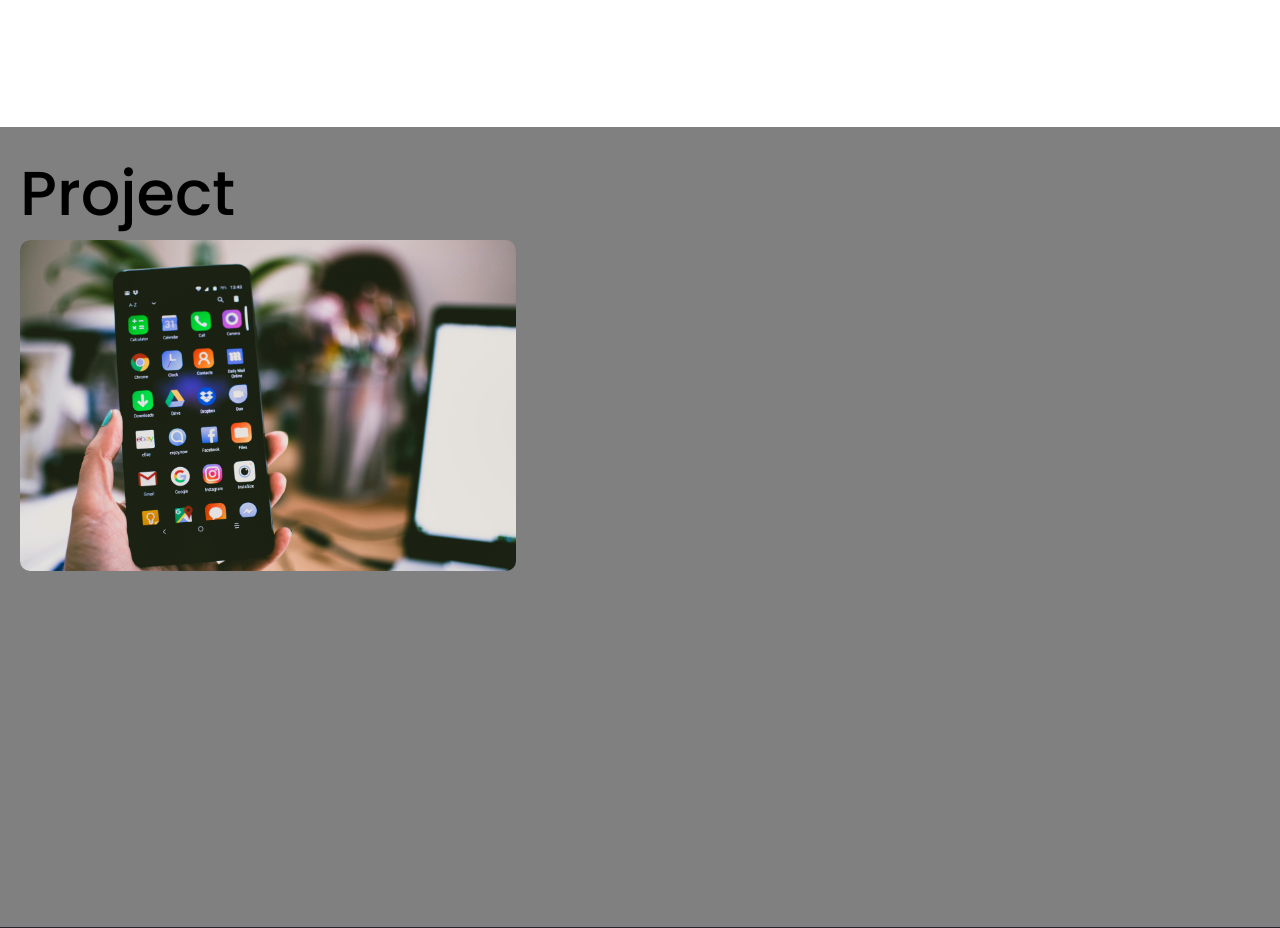
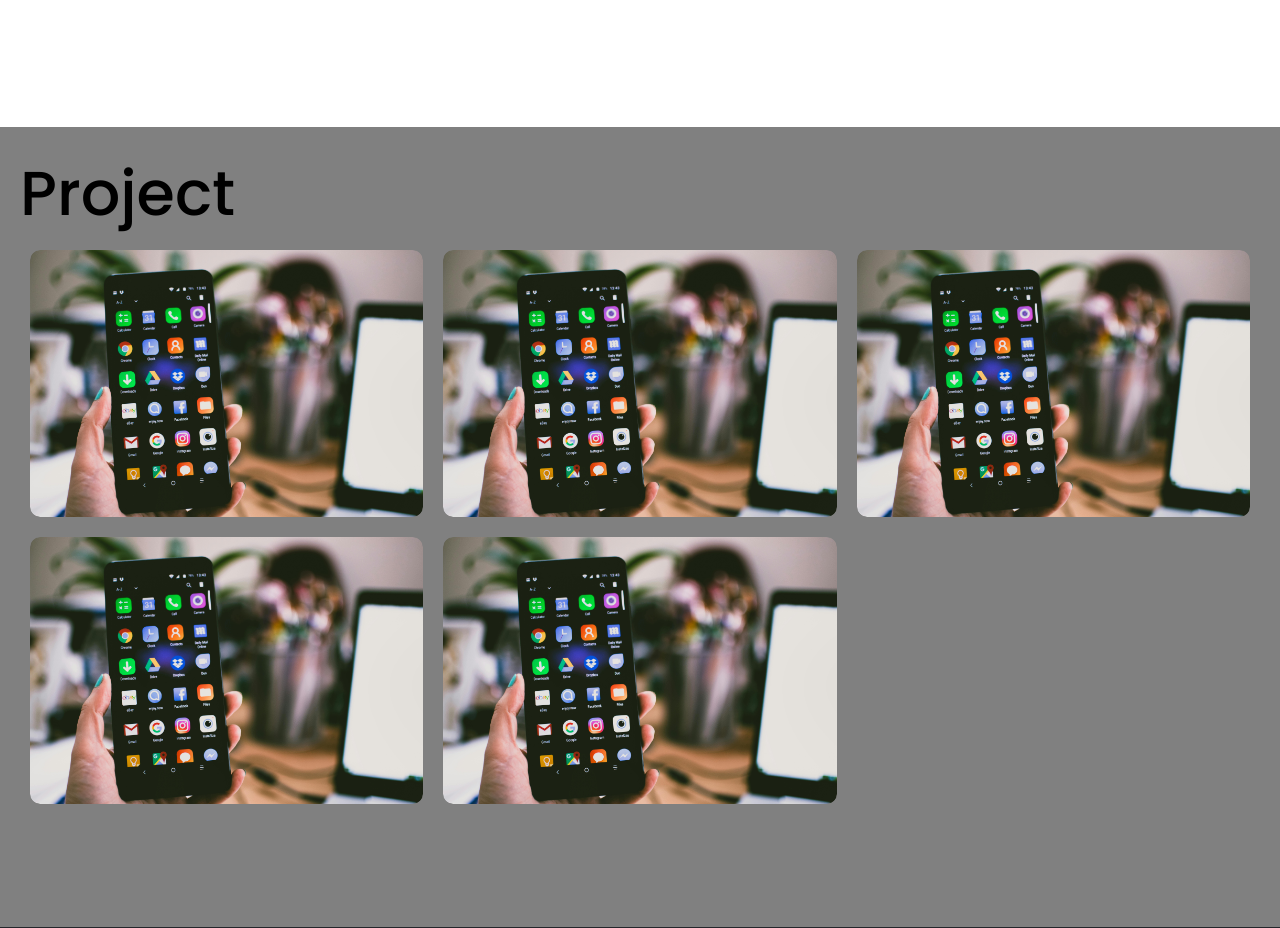
Before and after one commit to HastagKc/MyPortfolio, a Django app: page / in a window 1280 px wide. Shown: the part 2393-3321 px from the top of the page. Run offline with Django 5.2, Linux system fonts and the light colour scheme; data comes from the database, SQL or seed files in the repository.

Commit message:
project section templates section is complete

```diff
--- a/myportfolio/static/css/style.css
+++ b/myportfolio/static/css/style.css
@@ -195,12 +193,20 @@ h3 {
 }
 
 #project-section .project-container {
-  width: 40%;
+  display: flex;
+  width: 100%;
+  height: auto;
+  flex-wrap: wrap;
+}
+
+.project-row {
+  flex-basis: calc(33.33% - 20px);
   position: relative;
   overflow: hidden;
   border-radius: 10px;
+  margin: 10px;
+  height: auto;
 }
-
 .project-image {
   width: 100%;
   height: 100%;
@@ -217,12 +223,12 @@ h3 {
   height: 0%;
   background-color: black;
   position: absolute;
-  bottom: -5;
+  bottom: 0;
   left: 0;
   right: 0;
   padding: 20px;
-  margin: 5px 0px 0px 0px;
-  transition: all 0.7s ease-in-out;
+  visibility: hidden;
+  transition: all 0.7s linear;
 }
 .project-title,
 .project-subtitle,
@@ -232,7 +238,7 @@ h3 {
 }
 
 .project-title {
-  font-size: 2.8rem;
+  font-size: 2.4rem;
   color: red;
 }
 
@@ -241,12 +247,12 @@ h3 {
 }
 
 .project-description {
-  font-size: 1.4rem;
+  font-size: 1rem;
 }
 
-#project-section .project-container:hover .overlay-div {
-  height: 60%;
-  bottom: 0;
+#project-section .project-row:hover .overlay-div {
+  height: 70%;
+  visibility: visible;
 }
 
 /* project section end  */
--- a/myportfolio/templates/index.html
+++ b/myportfolio/templates/index.html
@@ -89,24 +89,108 @@
     <!-- project section start  -->
     <section id="project-section">
       <h1 class="project-heading">Project</h1>
+      <!-- project container -->
 
       <div class="project-container">
-        <div class="left">
+        <!-- row-1  -->
+        <div class="project-row">
           <img
             src="{% static 'img/project-img/mobile.jpg'%}"
             alt="Coding"
             class="project-image"
           />
+
+          <div class="overlay-div">
+            <h2 class="project-title">Baby Buy</h2>
+            <h3 class="project-subtitle">Android Development Project</h3>
+            <p class="project-description">
+              Lorem, ipsum dolor sit amet consectetur adipisicing elit.
+              Corporis, laudantium quam minus esse veniam vitae praesentium
+              exercitationem illum reprehenderit culpa earum error qui provident
+              ducimus aliquid voluptates nisi necessitatibus ad.
+            </p>
+          </div>
         </div>
-        <div class="overlay-div">
-          <h2 class="project-title">Baby Buy</h2>
-          <h3 class="project-subtitle">Android Development Project</h3>
-          <p class="project-description">
-            Lorem, ipsum dolor sit amet consectetur adipisicing elit. Corporis,
-            laudantium quam minus esse veniam vitae praesentium exercitationem
-            illum reprehenderit culpa earum error qui provident ducimus aliquid
-            voluptates nisi necessitatibus ad.
-          </p>
+
+        <!-- row 2 -->
+
+        <div class="project-row">
+          <img
+            src="{% static 'img/project-img/mobile.jpg'%}"
+            alt="Coding"
+            class="project-image"
+          />
+
+          <div class="overlay-div">
+            <h2 class="project-title">Baby Buy</h2>
+            <h3 class="project-subtitle">Android Development Project</h3>
+            <p class="project-description">
+              Lorem, ipsum dolor sit amet consectetur adipisicing elit.
+              Corporis, laudantium quam minus esse veniam vitae praesentium
+              exercitationem illum reprehenderit culpa earum error qui provident
+              ducimus aliquid voluptates nisi necessitatibus ad.
+            </p>
+          </div>
+        </div>
+
+        <!-- row 3 -->
+        <div class="project-row">
+          <img
+            src="{% static 'img/project-img/mobile.jpg'%}"
+            alt="Coding"
+            class="project-image"
+          />
+
+          <div class="overlay-div">
+            <h2 class="project-title">Baby Buy</h2>
+            <h3 class="project-subtitle">Android Development Project</h3>
+            <p class="project-description">
+              Lorem, ipsum dolor sit amet consectetur adipisicing elit.
+              Corporis, laudantium quam minus esse veniam vitae praesentium
+              exercitationem illum reprehenderit culpa earum error qui provident
+              ducimus aliquid voluptates nisi necessitatibus ad.
+            </p>
+          </div>
+        </div>
+
+        <!-- row 4 -->
+        <div class="project-row">
+          <img
+            src="{% static 'img/project-img/mobile.jpg'%}"
+            alt="Coding"
+            class="project-image"
+          />
+
+          <div class="overlay-div">
+            <h2 class="project-title">Baby Buy</h2>
+            <h3 class="project-subtitle">Android Development Project</h3>
+            <p class="project-description">
+              Lorem, ipsum dolor sit amet consectetur adipisicing elit.
+              Corporis, laudantium quam minus esse veniam vitae praesentium
+              exercitationem illum reprehenderit culpa earum error qui provident
+              ducimus aliquid voluptates nisi necessitatibus ad.
+            </p>
+          </div>
+        </div>
+
+        <!-- row 5 -->
+        <div class="project-row">
+          <img
+            src="{% static 'img/project-img/mobile.jpg'%}"
+            alt="Coding"
+            class="project-image"
+          />
+
+          <div class="overlay-div">
+            <h2 class="project-title">Baby Buy</h2>
+            <h3 class="project-subtitle">Android Development Project</h3>
+            <p class="project-description">
+              Lorem, ipsum dolor sit amet consectetur adipisicing elit.
+              Corporis, laudantium quam minus esse veniam vitae praesentium
+              exercitationem illum reprehenderit culpa earum error qui provident
+              ducimus aliquid voluptates nisi necessitatibus ad.
+            </p>
+          </div>
         </div>
       </div>
     </section>
```
Also changed, not shown: other parts of myportfolio/static/css/style.css (+106 -76 lines).
